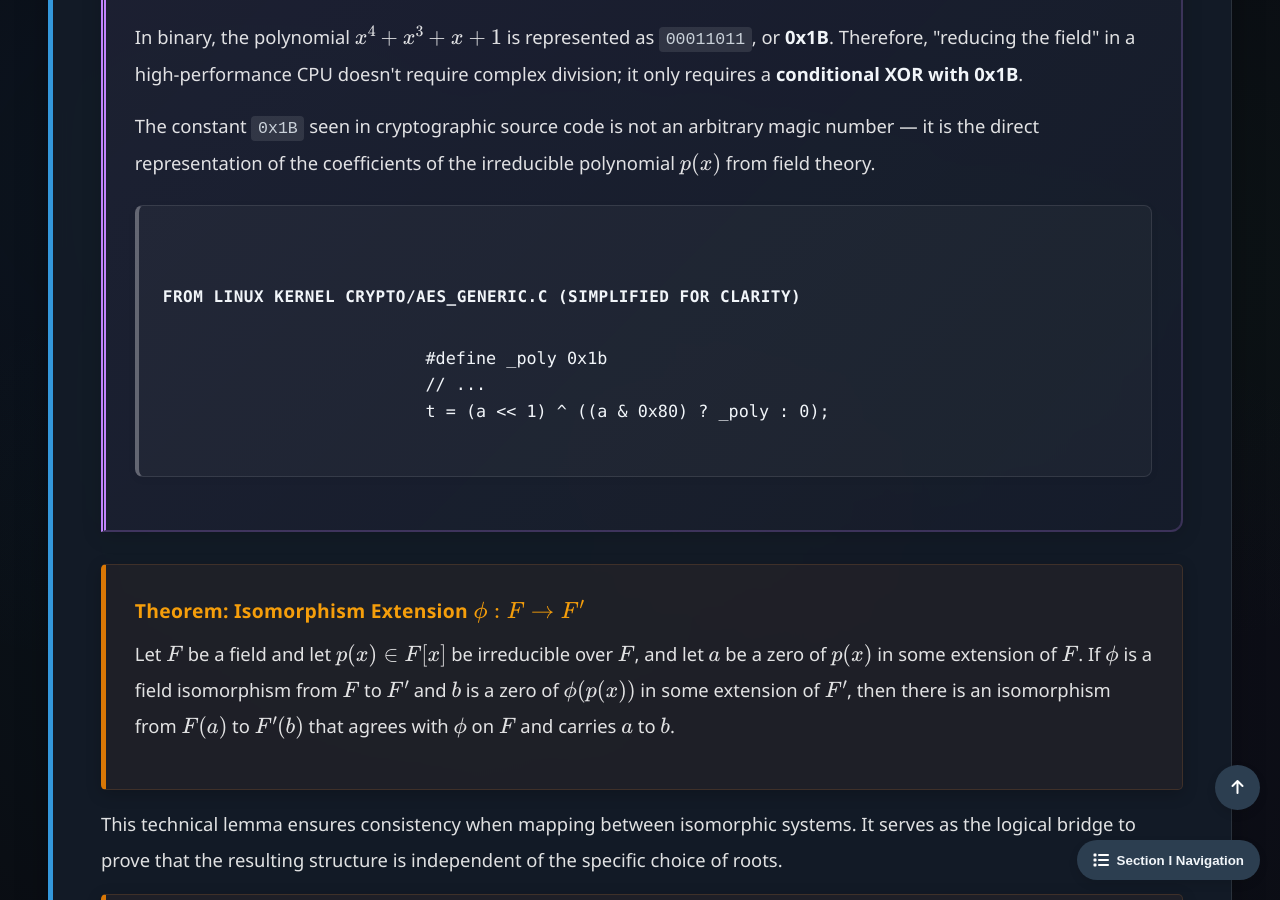
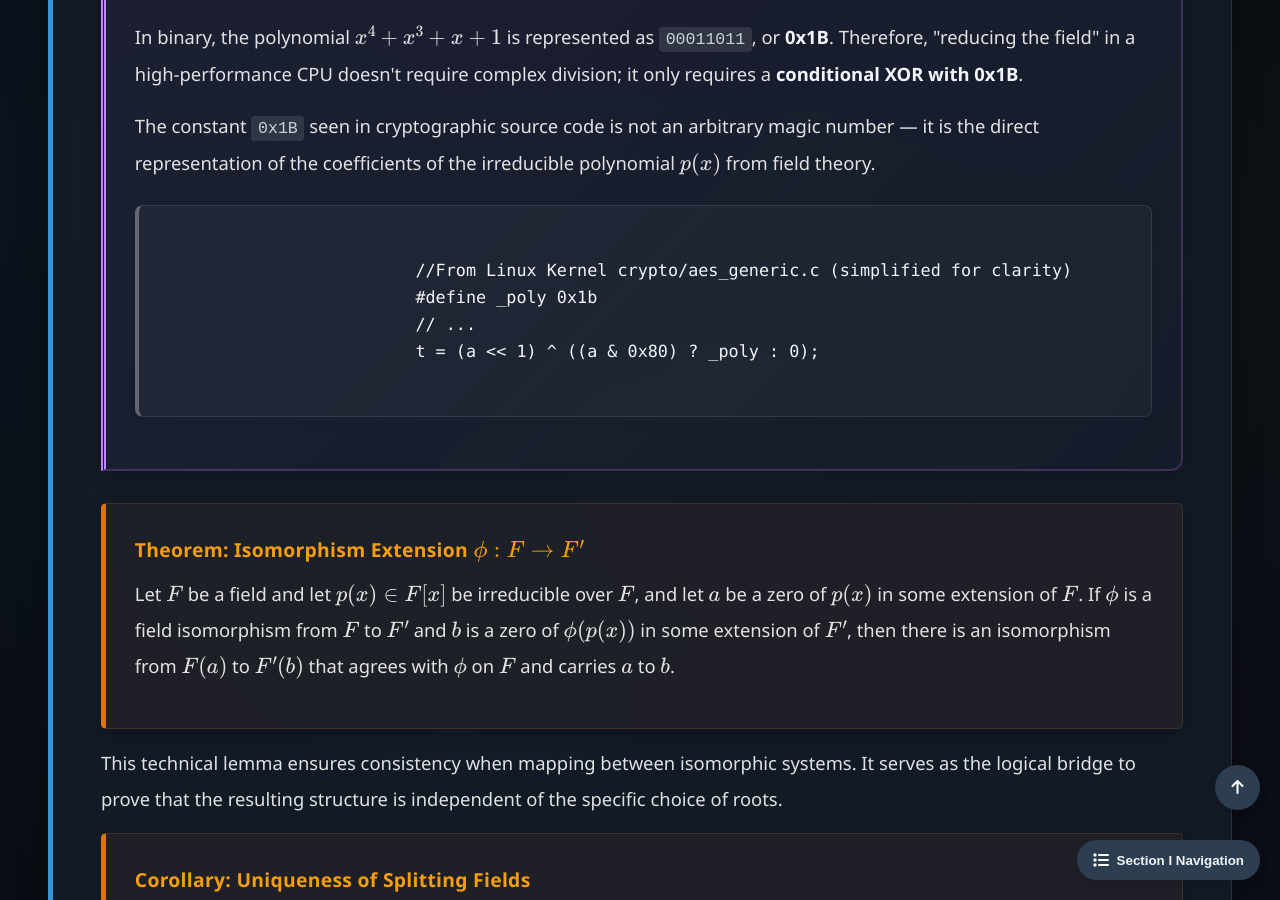
Before and after one commit to Yusukey01/yusukey01.github.io, a Jekyll site: the page built from Mathematics/Linear_algebra/extension_field.html, in a window 1280 px wide and 900 px high, scrolled down 5578 px. Built offline with Jekyll 4.4.1, drawn with Linux system fonts in a browser that asks for light colours.

Commit message:
added texts

```diff
--- a/Mathematics/Linear_algebra/extension_field.html
+++ b/Mathematics/Linear_algebra/extension_field.html
@@ -252,10 +252,10 @@ uses_python: false
                     </P>
 
                     <div class="pseudocode">
-                        <span class="pseudocode-title">From Linux Kernel crypto/aes_generic.c (simplified for clarity)</span>
-                        &emsp;&emsp;#define _poly 0x1b
-                        &emsp;&emsp;// ...
-                        &emsp;&emsp;t = (a << 1) ^ ((a & 0x80) ? _poly : 0);
+                        &emsp;//From Linux Kernel crypto/aes_generic.c (simplified for clarity)
+                        &emsp;#define _poly 0x1b
+                        &emsp;// ...
+                        &emsp;t = (a << 1) ^ ((a & 0x80) ? _poly : 0);
                     </div>
                 </div>
 
```
